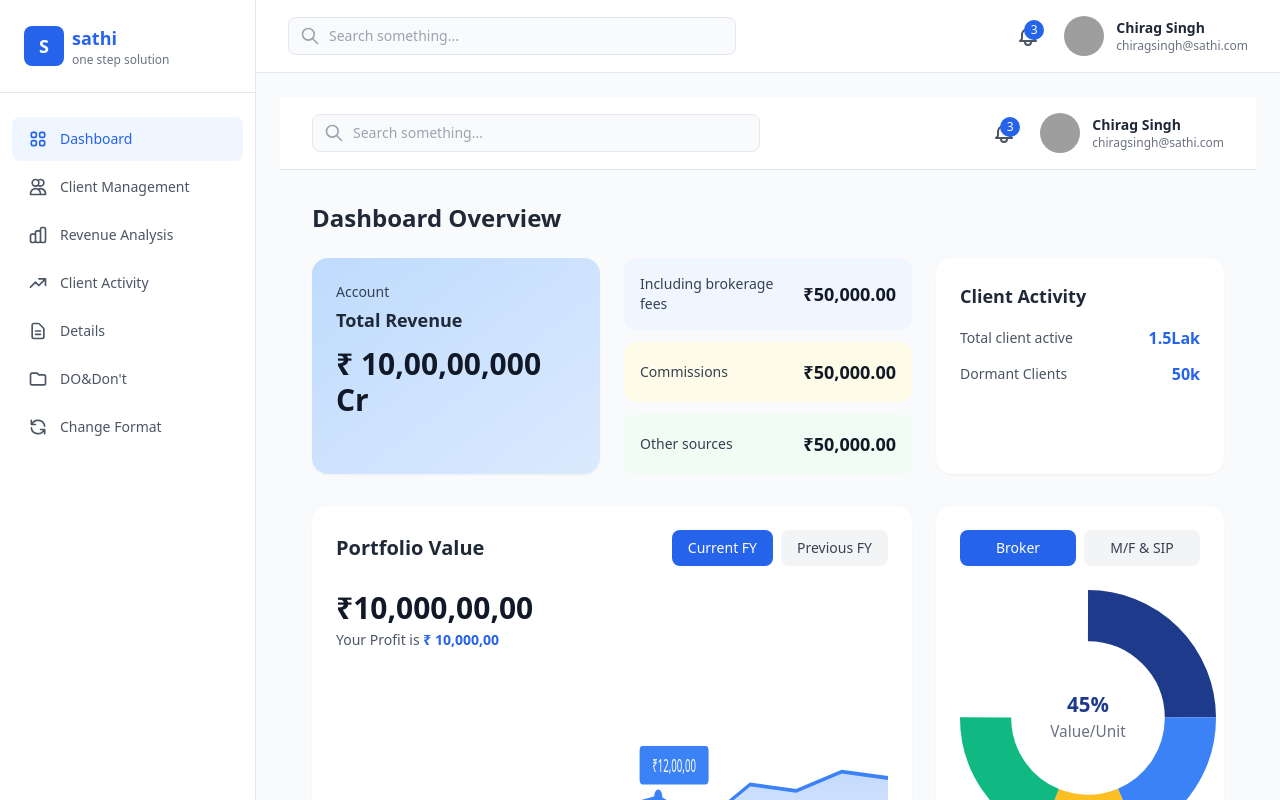
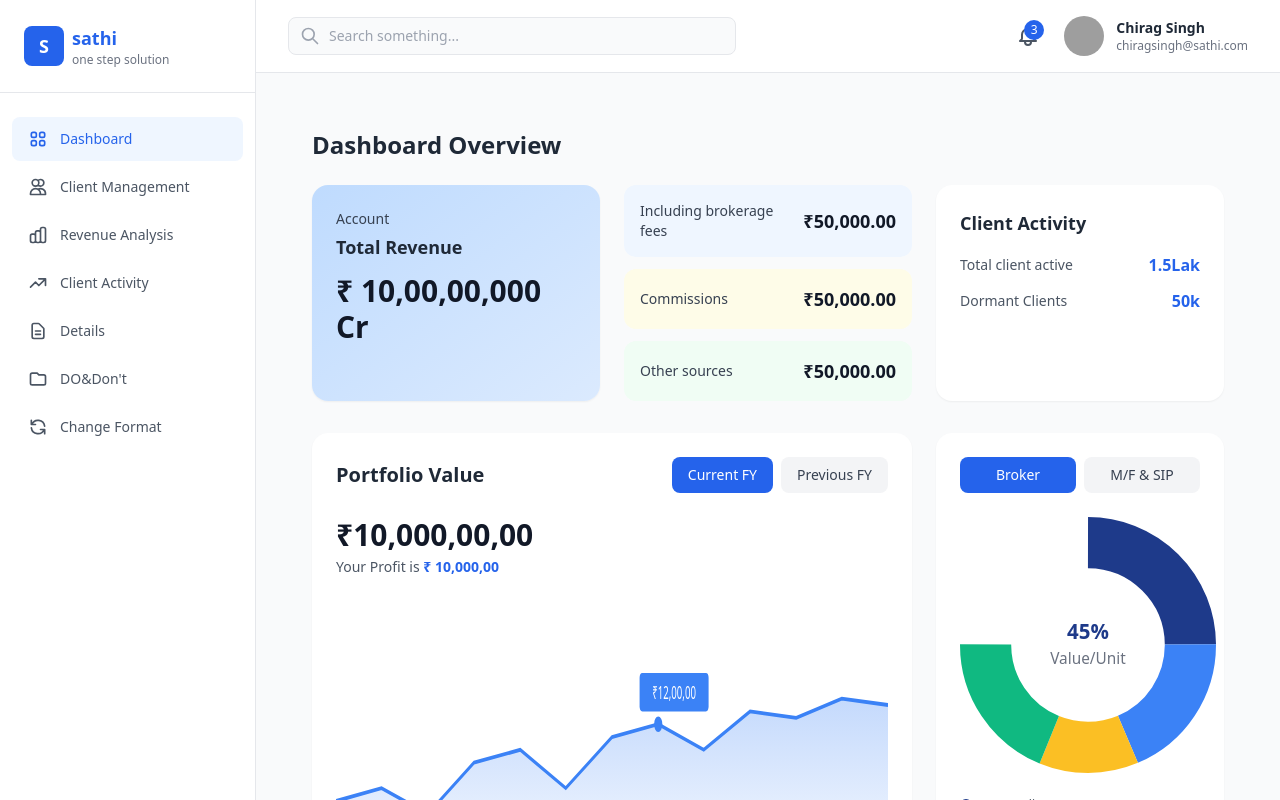
Before and after one commit to RohitGhosh07/SaaSAdminDashboard-main, a React (Vite) app: page /dashboard in a window 1280 px wide. Shown: the top 800 px of the page. Built offline with nearby package versions, Linux system fonts and the light colour scheme; grey boxes are pictures that could not be loaded.

Commit message:
feat: comment out Header component in ClientDetails and Dashboard screens

```diff
--- a/src/screens/ClientDetails/ClientDetails.tsx
+++ b/src/screens/ClientDetails/ClientDetails.tsx
@@ -7,7 +7,7 @@ export const ClientDetails = (): JSX.Element => {
     <div className="flex min-h-screen bg-gray-50">
       {/* <Sidebar /> */}
       <div className="flex-1 flex flex-col">
-        <Header />
+        {/* <Header /> */}
         <main className="flex-1 p-8">
           <div className="bg-white rounded-2xl shadow-sm p-8">
             <h2 className="text-xl font-semibold text-gray-800 mb-6">Information</h2>
--- a/src/screens/Dashboard/Dashboard.tsx
+++ b/src/screens/Dashboard/Dashboard.tsx
@@ -7,7 +7,7 @@ export const Dashboard = (): JSX.Element => {
     <div className="flex min-h-screen bg-gray-50">
       {/* <Sidebar /> */}
       <div className="flex-1 flex flex-col">
-        <Header />
+        {/* <Header /> */}
         <main className="flex-1 p-8">
           <h1 className="text-2xl font-semibold text-gray-800 mb-6">
             Dashboard Overview
```
